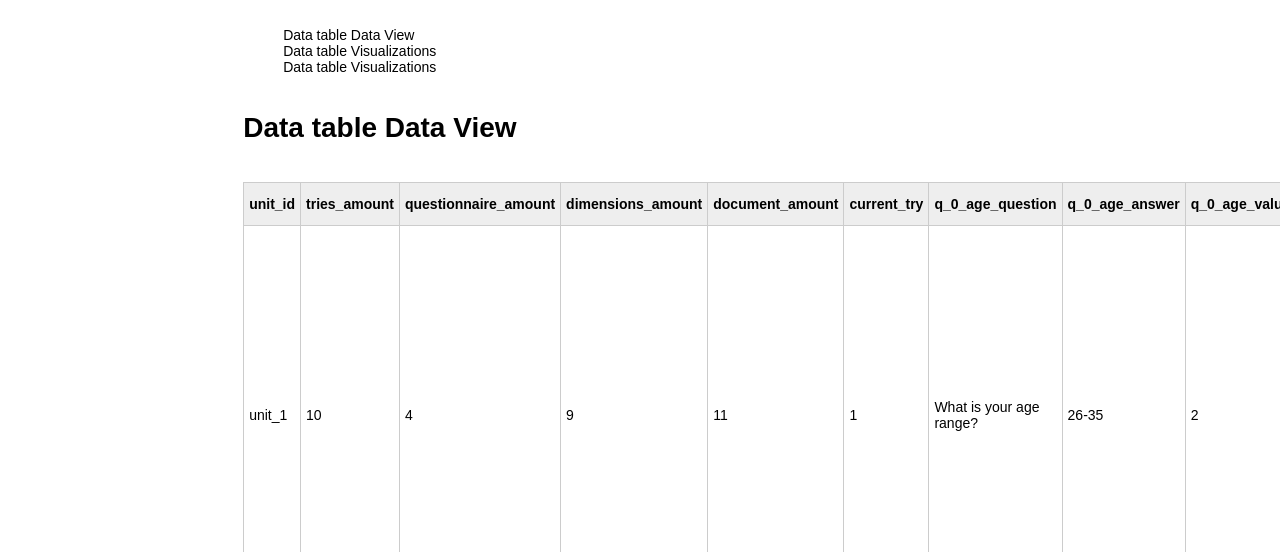
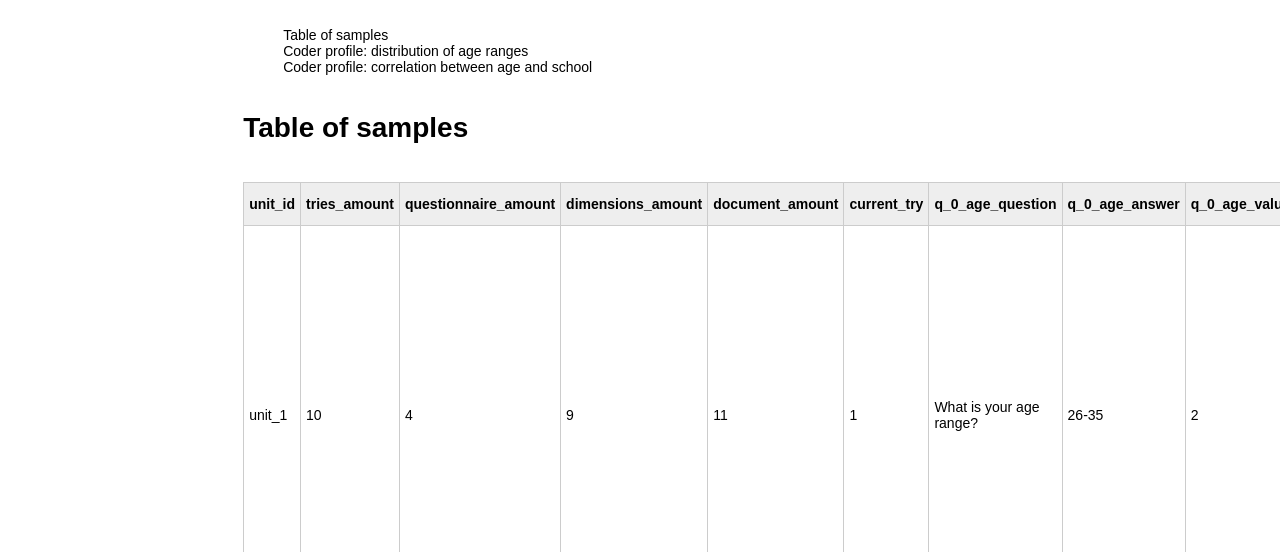
Before and after one commit to EyeofBeholder-NLeSC/rapidminer-demo, a plain HTML site: page visualizations/reports/index.html in a window 1280 px wide. Shown: the part 248-800 px from the top of the page. Drawn offline with Linux system fonts and the light colour scheme.

Commit message:
explore input data: visual reporting

```diff
--- a/visualizations/reports/index.html
+++ b/visualizations/reports/index.html
@@ -42,11 +42,11 @@ section {page-break-inside: avoid;}
 <h2>Table of content</h2>
 <nav>
 <ul>
-<li><a href="#l1">Data table Data View</a>
+<li><a href="#l1">Table of samples</a>
 </li>
-<li><a href="#l2">Data table Visualizations</a>
+<li><a href="#l2">Coder profile: distribution of age ranges</a>
 </li>
-<li><a href="#l3">Data table Visualizations</a>
+<li><a href="#l3">Coder profile: correlation between age and school</a>
 </li>
 </ul>
 
@@ -54,7 +54,7 @@ section {page-break-inside: avoid;}
 </div>
 <div>
 <section>
-<h4 id="l1">Data table Data View</h4>
+<h4 id="l1">Table of samples</h4>
 <table>
 <thead>
 <tr>
@@ -651,12 +651,12 @@ section {page-break-inside: avoid;}
 </table>
 </section>
 <section>
-<h4 id="l2">Data table Visualizations</h4>
-<img src="image1.png" width="800" height="600" alt="Image: Data table Visualizations"/>
+<h4 id="l2">Coder profile: distribution of age ranges</h4>
+<img src="image1.png" width="800" height="600" alt="Image: Coder profile: distribution of age ranges"/>
 </section>
 <section>
-<h4 id="l3">Data table Visualizations</h4>
-<img src="image2.png" width="800" height="600" alt="Image: Data table Visualizations"/>
+<h4 id="l3">Coder profile: correlation between age and school</h4>
+<img src="image2.png" width="800" height="600" alt="Image: Coder profile: correlation between age and school"/>
 </section>
 </div>
 
```
Also changed, not shown: 3 other files.
